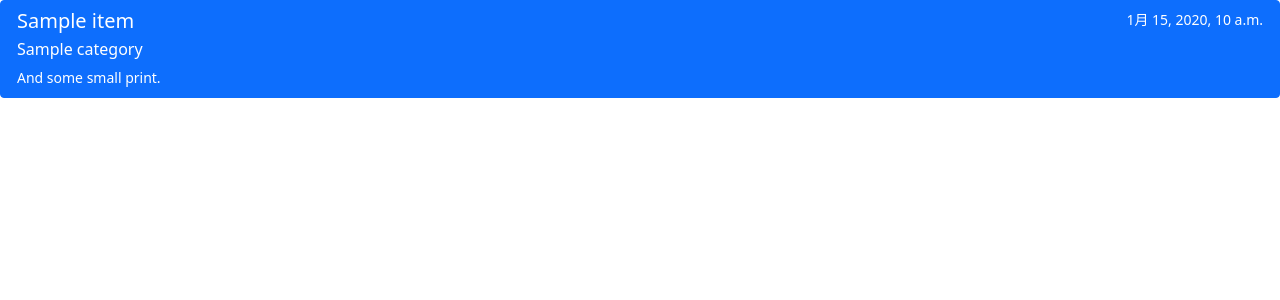
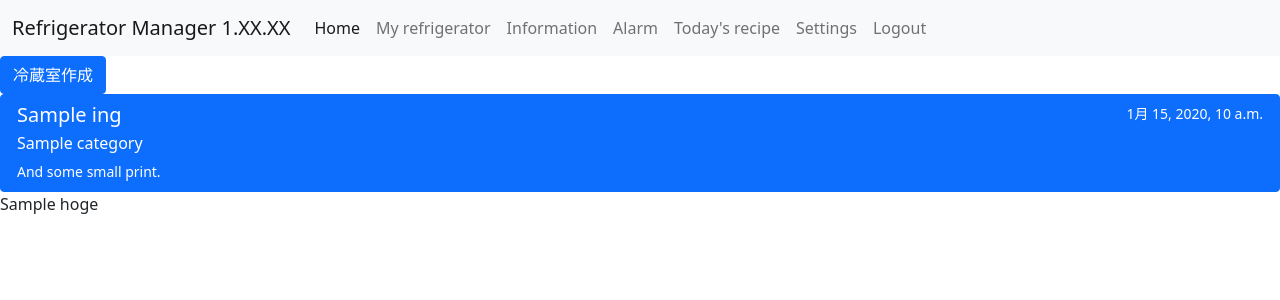
Before and after one commit to ikubay-Otiha/Refrigerator, a Django app: template templates/ref_door.html in a window 1280 px wide. Shown: the top 300 px of the page. Run offline with Django 3.2, Linux system fonts and the light colour scheme; the template is opened without the code that fills it: most values are stand-ins (such as "Sample title", 1, 10 or a date in 2020).

Commit message:
2/6 after_lesson

```diff
--- a/ref_app/admin.py
+++ b/ref_app/admin.py
@@ -1,7 +1,8 @@
 from django.contrib import admin
-from .models import RefrigeratorModel,IngredientsModel
+from .models import RefrigeratorModel, CompartmentModel, IngredientsModel
 
 # Register your models here.
 
 admin.site.register(RefrigeratorModel)
+admin.site.register(CompartmentModel)
 admin.site.register(IngredientsModel)
--- a/ref_app/urls.py
+++ b/ref_app/urls.py
@@ -1,7 +1,9 @@
 from django.urls import path
-from .views import RefrigeratorList, Ingredients
+from .views import Createcompartment, RefrigeratorList, CompartmentList, Ingredients
 
 urlpatterns = [
-    path('list/', RefrigeratorList.as_view(), name = 'ref_door'),
+    path('', RefrigeratorList.as_view(), name = 'ref'),
+    path('cpmt_list/', CompartmentList.as_view(), name = 'cpmt'),
     path('ingre/<int:pk>/', Ingredients.as_view(), name='ingre'),
+    path('create_cpmt/', Createcompartment.as_view(), name = 'create_cpmt'),
 ]
--- a/templates/base.html
+++ b/templates/base.html
@@ -13,7 +13,6 @@
 
   <body>
 
-    {% block header %}
     <nav class="navbar navbar-expand-lg navbar-light bg-light">
       <div class="container-fluid">
         <a class="navbar-brand" href="#">Refrigerator Manager 1.XX.XX</a>
@@ -47,7 +46,6 @@
         </div>
       </div>
     </nav>
-    {% endblock header%}
 
     {% block content %}
     {% endblock content%}
--- a/templates/ingredients.html
+++ b/templates/ingredients.html
@@ -6,11 +6,11 @@
 {% block content %}
 
 <div class="list-group">
-    {% for item in object_list %}
+    {% for ing_s in object_list %}
     <a class="list-group-item list-group-item-action active" aria-current="true">
       <div class="d-flex w-100 justify-content-between">
-        <h5 class="mb-1">{{ item.name }}</h5>
-        <small>{{ item.numbers }} {{ item.unit }}</small>
+        <h5 class="mb-1">{{ ing_s.name }}</h5>
+        <small>{{ ing_s.numbers }} {{ ing_s.unit }}</small>
       </div>
     </a>
     {% endfor %}
--- a/templates/ref_door.html
+++ b/templates/ref_door.html
@@ -1,22 +1,21 @@
 {% extends 'base.html' %}
 
-{% block header %}
-{% endblock header %}
-
 {% block content %}
-
+<a href="{% url 'create_door' %}" class="btn btn-primary">冷蔵室作成</a>
 <div class="list-group">
-    {% for item in object_list %}
-    <a href="{% url 'ingre' item.pk %}" class="list-group-item list-group-item-action active" aria-current="true">
+    {% for door in object_list %}
+    <a href="{% url 'ingre' door.pk %}" class="list-group-item list-group-item-action active" aria-current="true">
       <div class="d-flex w-100 justify-content-between">
-        <h5 class="mb-1">{{ item.doorname }}</h5>
-        <small>{{ item.date }}</small>
+        <h5 class="mb-1">{{ door.doorname }}</h5>
+        <small>{{ door.date }}</small>
       </div>
-      <p class="mb-1">{{ item.category }}</p>
+      <p class="mb-1">{{ door.category }}</p>
       <small>And some small print.</small>
     </a>
     {% endfor %}
 </div>
 
+{{ hoge }}
+<!-- viewsから飛んできたcontext.hogeを出力 -->
 
 {% endblock content %}
```
Also changed, not shown: ref_app/models.py (+16 -6 lines), ref_app/views.py (+36 -4 lines), templates/create_door.html (added, +11 -0 lines), db.sqlite3, ref_app/migrations/0004_auto_20220206_1132.py (added), ref_app/migrations/0005_auto_20220206_2351.py (added), ref_app/migrations/0006_compartmentmodel_refrigerator.py (added).
